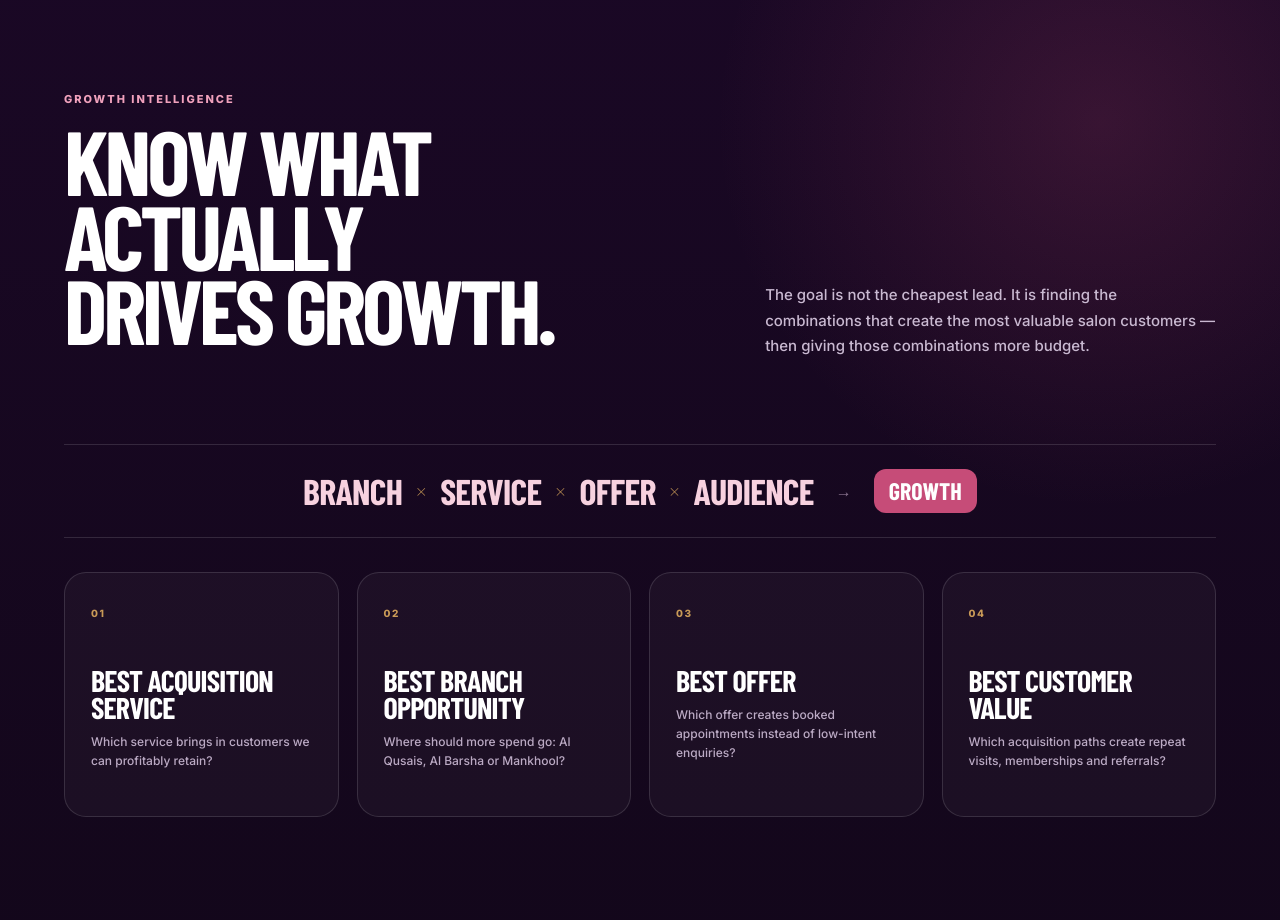
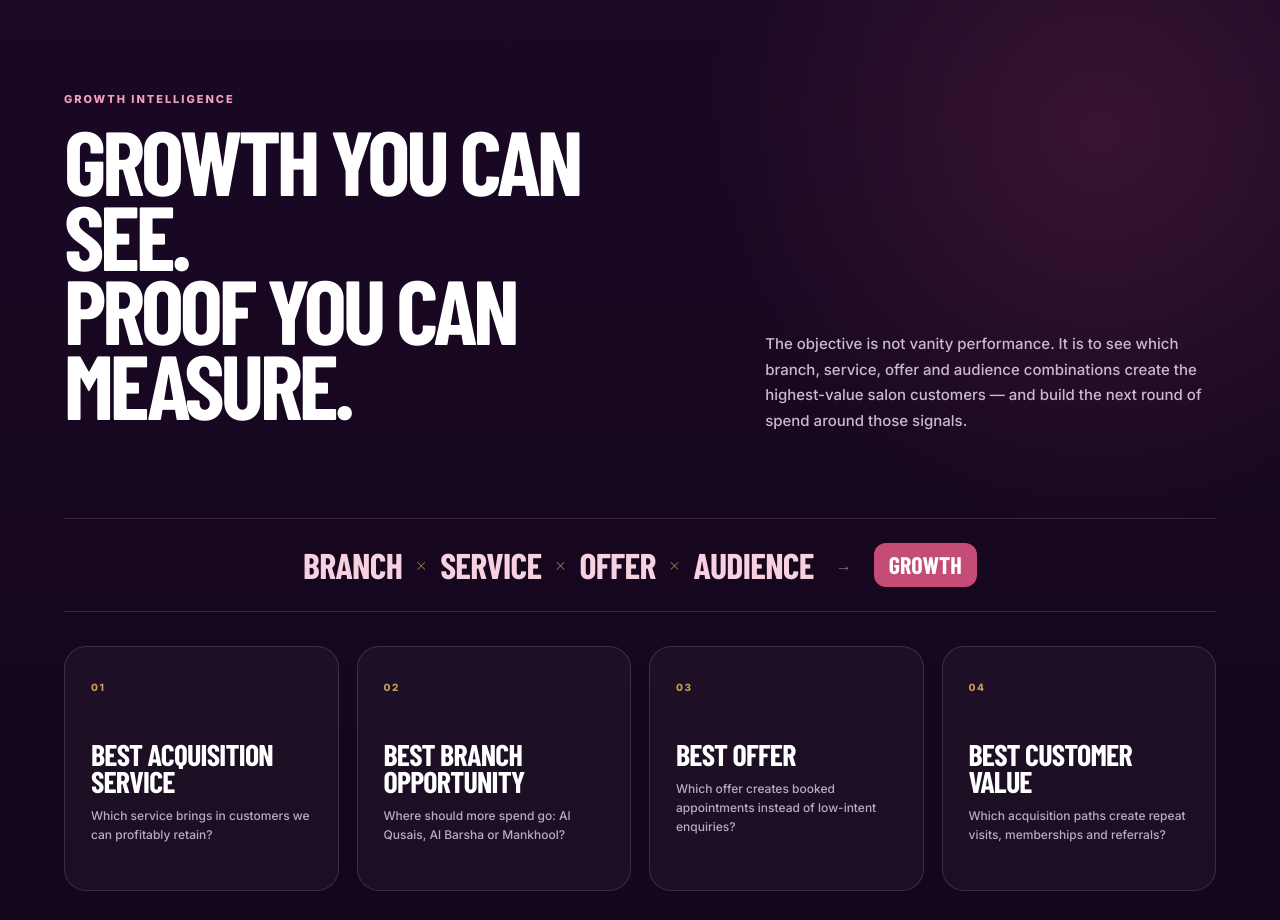
Before and after one commit to Growth-Escalators/blush-n-curls-proposal, a Next.js app: page / in a window 1280 px wide. Shown: the part 2380-3300 px from the top of the page. Built offline with nearby package versions, Linux system fonts and the light colour scheme; a web font is replaced by a local one.

Commit message:
Tighten content structure for closer reference-style visual flow

```diff
--- a/src/components/ProposalReference.tsx
+++ b/src/components/ProposalReference.tsx
@@ -4,7 +4,6 @@ import {
   Check,
   Layout,
   Mail,
-  MapPin,
   MessageCircle,
   MousePointerClick,
   RefreshCw,
@@ -14,7 +13,6 @@ import {
   Sparkles,
   Star,
   Target,
-  TrendingUp,
   Users,
 } from "lucide-react";
 import styles from "./ProposalReference.module.css";
@@ -237,11 +235,12 @@ export default function ProposalReference() {
             <div className={styles.intelligenceIntro}>
               <div>
                 <p className={`${styles.eyebrow} ${styles.eyebrowLight}`}>Growth intelligence</p>
-                <h2>Know what actually<br />drives growth.</h2>
+                <h2>Growth you can see.<br />Proof you can measure.</h2>
               </div>
               <p>
-                The goal is not the cheapest lead. It is finding the combinations that create the
-                most valuable salon customers — then giving those combinations more budget.
+                The objective is not vanity performance. It is to see which branch, service,
+                offer and audience combinations create the highest-value salon customers — and
+                build the next round of spend around those signals.
               </p>
             </div>
 
```
